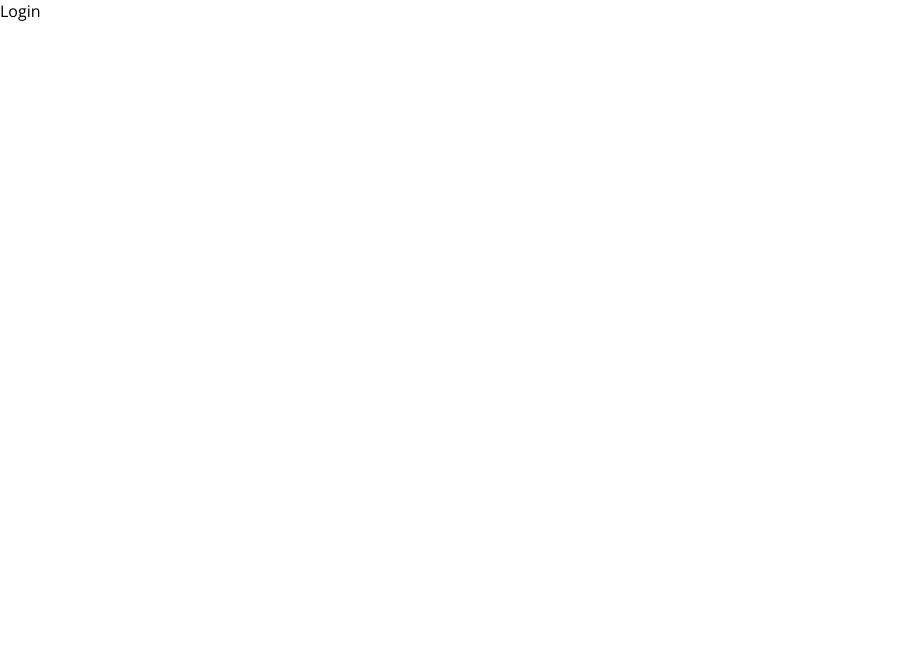
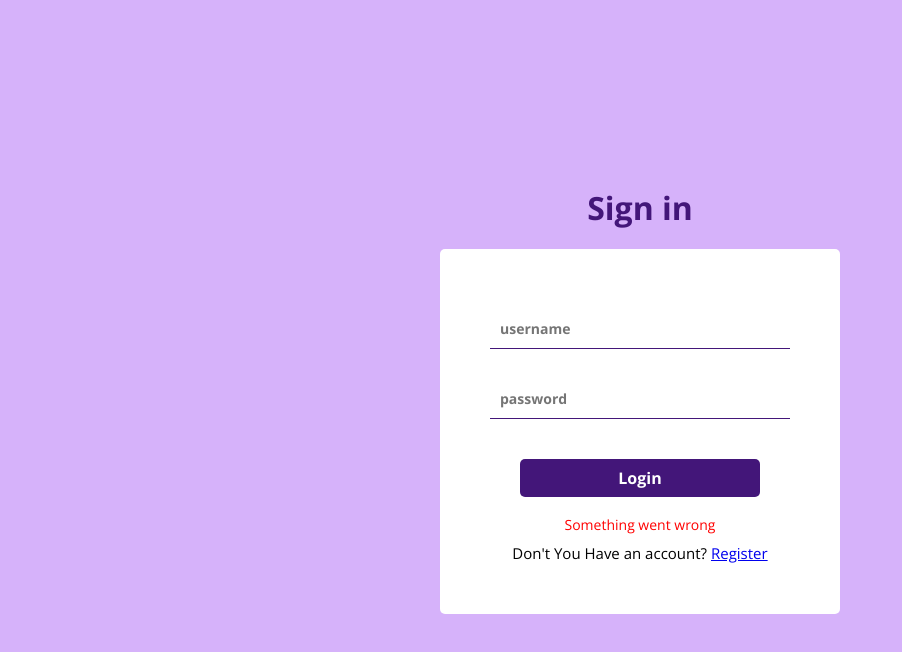
Before and after one commit to HamzaJabri99/bloggimy, a React (Create React App) app in the folder client/: page /login in a window 1280 px wide. Shown: the top 652 px of the page, without its empty margins (0-902 px from the left). Built offline with nearby package versions, Linux system fonts and the light colour scheme.

Commit message:
designing login & register pages

```diff
--- a/client/src/App.js
+++ b/client/src/App.js
@@ -4,6 +4,7 @@ import {
   Route,
   Outlet,
 } from "react-router-dom";
+import "./style.scss";
 import Home from "./pages/Home";
 import Register from "./pages/Register";
 import Login from "./pages/Login";
@@ -53,8 +54,10 @@ const router = createBrowserRouter([
 
 function App() {
   return (
-    <div>
-      <RouterProvider router={router} />
+    <div className="app">
+      <div className="container">
+        <RouterProvider router={router} />
+      </div>
     </div>
   );
 }
--- a/client/src/pages/Login.jsx
+++ b/client/src/pages/Login.jsx
@@ -1,7 +1,23 @@
 import React from "react";
+import { Link } from "react-router-dom";
 
 const Login = () => {
-  return <div>Login</div>;
+  return (
+    <div className="auth">
+      <h1>Sign in</h1>
+      <form action="">
+        <input type="text" placeholder="username" />
+        <input type="password" placeholder="password" />
+        <div className="buttonHandler">
+          <button>Login</button> <br />
+          <p>Something went wrong</p>
+          <span>
+            Don't You Have an account? <Link to={"/register"}>Register</Link>
+          </span>
+        </div>
+      </form>
+    </div>
+  );
 };
 
 export default Login;
--- a/client/src/pages/Register.jsx
+++ b/client/src/pages/Register.jsx
@@ -1,7 +1,24 @@
 import React from "react";
+import { Link } from "react-router-dom";
 
 const Register = () => {
-  return <div>Register</div>;
+  return (
+    <div className="auth">
+      <h1>Create your Account </h1>
+      <form action="">
+        <input type="text" placeholder="username" required />
+        <input type="email" placeholder="email" required />
+        <input type="password" placeholder="password" required />
+        <div className="buttonHandler">
+          <button>Register</button> <br />
+          <p>Something went wrong</p>
+          <span>
+            Do You Have an account? <Link to={"/login"}>Sign in</Link>
+          </span>
+        </div>
+      </form>
+    </div>
+  );
 };
 
 export default Register;
--- /dev/null
+++ b/client/src/style.scss
@@ -0,0 +1,88 @@
+$lightviolet:rgb(214, 178, 250);
+$darkviolet:rgb(67, 22, 121);
+$lightGreen:#b9e7e7;
+
+.app {
+    .container {
+
+        //Login & Register pages
+        .auth {
+            display: flex;
+            flex-direction: column;
+            align-items: center;
+            justify-content: center;
+            background-color: $lightviolet;
+            height: 100vh;
+            text-align: center;
+
+            h1 {
+                color: $darkviolet;
+                margin-bottom: 20px;
+            }
+
+            form {
+                display: flex;
+                flex-direction: column;
+                gap: 20px;
+                padding: 50px;
+                background-color: #ffffff;
+                border-radius: 5px;
+                width: 300px;
+
+                input {
+                    padding: 10px;
+                    border: none;
+                    outline: none;
+                    margin-top: 10px;
+                    font-size: 14px;
+                    font-weight: bolder;
+                    transition: 0.1s ease-out all;
+                    border-bottom: 1px solid $darkviolet;
+
+                    &:focus {
+
+                        border-bottom: 2px solid $darkviolet;
+                    }
+                }
+
+                .buttonHandler {
+                    text-align: center;
+                    margin-top: 20px;
+
+                    button {
+                        padding: 8px;
+                        border: none;
+                        background-color: $darkviolet;
+                        cursor: pointer;
+                        font-size: 16px;
+                        font-weight: bolder;
+                        border-radius: 5px;
+                        width: 80%;
+                        color: white;
+
+                        margin-bottom: 10px;
+
+                        &:active {
+                            transform: translateY(1px);
+                        }
+                    }
+
+                    p {
+                        font-size: 14px;
+                        color: red;
+                        text-align: center;
+                        margin: 0.5rem;
+                    }
+
+                    span {
+                        font-size: 15px;
+                        text-align: center;
+                    }
+
+                }
+
+
+            }
+        }
+    }
+}
```
